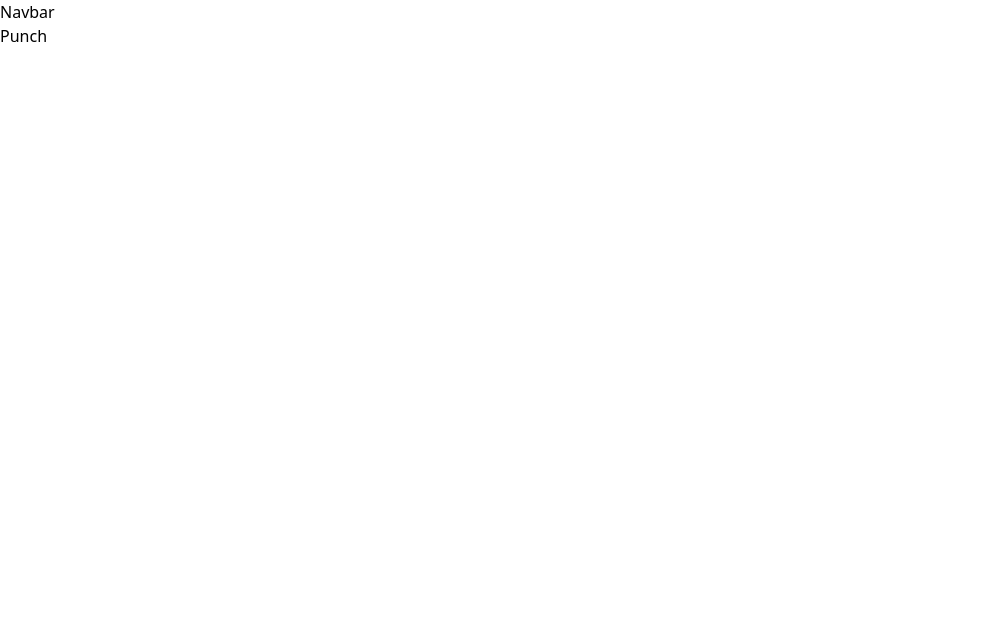
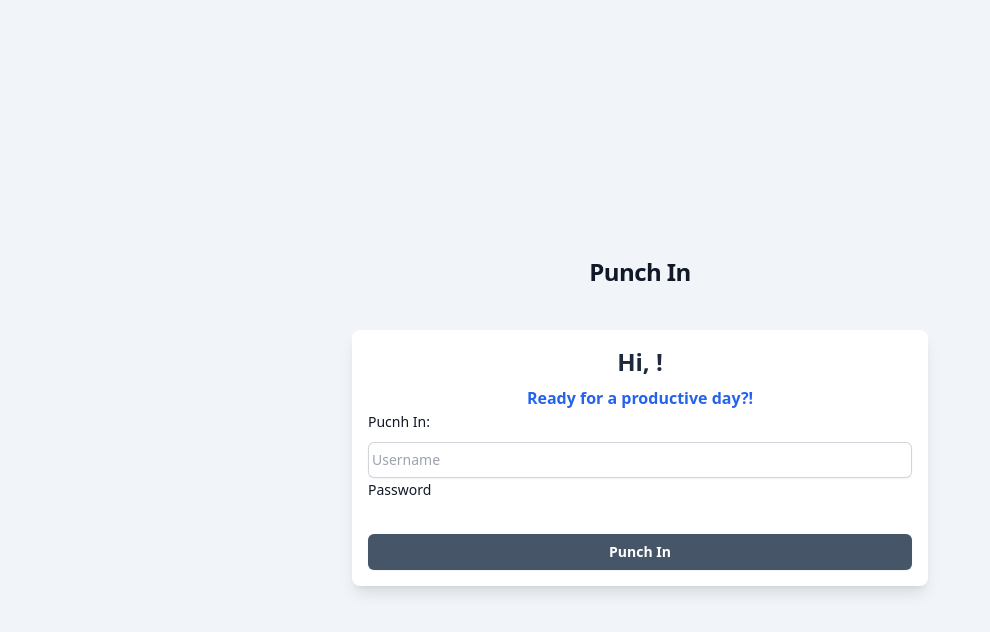
Before and after one commit to MarwanAshrafKhalil/MERN-HR-System, a React (Vite) app in the folder client/: page /punch in a window 1280 px wide. Shown: the top 632 px of the page, without its empty margins (0-990 px from the left). Built offline with nearby package versions, Linux system fonts and the light colour scheme.

Commit message:
adding route for signin/punch

```diff
--- a/client/package.json
+++ b/client/package.json
@@ -16,7 +16,8 @@
     "react-dom": "^18.2.0",
     "react-redux": "^8.1.3",
     "react-router": "^6.17.0",
-    "react-router-dom": "^6.17.0"
+    "react-router-dom": "^6.17.0",
+    "redux-persist": "^6.0.0"
   },
   "devDependencies": {
     "@types/react": "^18.2.15",
--- a/client/src/App.jsx
+++ b/client/src/App.jsx
@@ -1,15 +1,22 @@
 import { BrowserRouter, Navigate, Route, Routes } from "react-router-dom";
 import MainApp from "./components/MainApp";
 import Signin from "./pages/Signin";
+import Punch from "./pages/Punch";
+import PrivateRoute from "./components/PrivateRoute";
 
 function App() {
   return (
     <BrowserRouter>
       <Routes>
         {/* to navigate to signin page as default page */}
-        <Route path="/" element={<Navigate to="/signin" />} />
+        {/* <Route path="/" element={<Navigate to="/signin" />} /> */}
         <Route path="/signin" element={<Signin />} />
-        <Route path="/*" element={<MainApp />} />
+        <Route path="/punch" element={<Punch />} />
+
+        <Route path="/" element={<PrivateRoute />}>
+          <Route path="/punch" element={<Punch />} />
+        </Route>
+        {/* <Route path="/*" element={<MainApp />} /> */}
       </Routes>
     </BrowserRouter>
   );
--- a/client/src/components/MainApp.jsx
+++ b/client/src/components/MainApp.jsx
@@ -12,7 +12,6 @@ function MainApp() {
         <Route path="/profile" element={<Profile />} />
         <Route path="/punch" element={<Punch />} />
         <Route path="/leaves" element={<Leaves />} />
-        <Route />
       </Routes>
     </div>
   );
--- /dev/null
+++ b/client/src/components/PrivateRoute.jsx
@@ -0,0 +1,15 @@
+import { useSelector } from "react-redux/";
+import { Outlet, Navigate } from "react-router-dom";
+
+function PrivateRoute() {
+  const employeeSignedIn = useSelector((state) => state.employee.signedIn);
+  console.log(employeeSignedIn);
+
+  return employeeSignedIn ? (
+    <Navigate to="/punch" />
+  ) : (
+    <Navigate to="/signin" />
+  );
+}
+
+export default PrivateRoute;
--- a/client/src/main.jsx
+++ b/client/src/main.jsx
@@ -1,11 +1,14 @@
 import ReactDOM from "react-dom/client";
+import { Provider } from "react-redux";
+import { PersistGate } from "redux-persist/integration/react";
 import App from "./App.jsx";
 import "./index.css";
-import { Provider } from "react-redux";
-import store from "./redux/app/store.js";
+import { persistor, store } from "./redux/app/store.js";
 
 ReactDOM.createRoot(document.getElementById("root")).render(
   <Provider store={store}>
-    <App />
+    <PersistGate persistor={persistor} loading={null}>
+      <App />
+    </PersistGate>
   </Provider>
 );
--- a/client/src/pages/Punch.jsx
+++ b/client/src/pages/Punch.jsx
@@ -1,5 +1,105 @@
-function Punch() {
-  return <div>Punch</div>;
+import { useState } from "react";
+import { useNavigate } from "react-router-dom";
+import { useDispatch, useSelector, useStore } from "react-redux";
+import { signinEmployee } from "../redux/features/employee/employee.actions";
+
+export default function Punch() {
+  const [formData, SetFormData] = useState({});
+
+  const navigate = useNavigate();
+  const dispatch = useDispatch();
+  const store = useStore();
+
+  const employeeUsername = useSelector(
+    (state) => state.employee.currentEmployee.username
+  );
+  const employeeError = useSelector((state) => state.employee.error);
+
+  const [errorEmp, setErrorEmp] = useState("");
+
+  function handleChange(e) {
+    SetFormData({ ...formData, [e.target.id]: e.target.value });
+  }
+
+  // function setError() {
+  //   setErrorEmp(employeeError);
+  // }
+
+  async function handleSubmit(e) {
+    e.preventDefault();
+    console.log("formdata: ", formData);
+    try {
+      await dispatch(signinEmployee(formData));
+      let employeeError = store.getState().employee.error;
+      console.log("Errr: ", employeeError);
+      if (employeeError) {
+        return;
+      }
+      navigate("/punch");
+    } catch (error) {
+      // dispatch();
+      console.log("failed: ", error);
+    }
+  }
+
+  return (
+    <>
+      <div className="bg-slate-100 h-screen flex  min-h-full flex-1 flex-col justify-center px-6 py-12 lg:px-8">
+        <div className="sm:mx-auto sm:w-full max-w-2xl sm:max-w-lg">
+          <h2 className="mt-10 text-center text-2xl font-bold leading-9 tracking-tight text-gray-900">
+            Punch In
+          </h2>
+        </div>
+        <div
+          id="box"
+          className="mt-10 bg-white sm:mx-auto sm:w-full  sm:max-w-xl p-4 shadow-lg rounded-lg"
+        >
+          <div>
+            <div className="text-center">
+              <h1 className="text-slate-800  font-bold text-2xl ">
+                Hi, {employeeUsername}!
+              </h1>
+              <p className=" font-semibold pt-2  text-blue-600">
+                Ready for a productive day?!
+              </p>
+            </div>
+
+            <label className="block text-sm font-medium leading-6 text-gray-900">
+              Pucnh In:
+            </label>
+
+            <div className="mt-2">
+              <input
+                className="block w-full rounded-md border-0 py-1.5 px-1 text-gray-900 shadow-sm ring-1 ring-inset ring-gray-300 placeholder:text-gray-400 focus:ring-2 focus:ring-inset focus:ring-indigo-600 sm:text-sm sm:leading-6"
+                id="username"
+                type="text"
+                required
+                placeholder="Username"
+                onChange={handleChange}
+              />
+            </div>
+          </div>
+
+          <div>
+            <div className="flex items-center justify-between">
+              <label
+                htmlFor="password"
+                className="block text-sm font-medium leading-6 text-gray-900"
+              >
+                Password
+              </label>
+              <div className="text-sm"></div>
+            </div>
+          </div>
+          <div className="mt-2"></div>
+
+          <div className="flex flex-col gap-2 pt-6">
+            <button className="flex w-full justify-center rounded-md bg-slate-600  py-1.5 text-sm font-semibold leading-6 text-white shadow-sm hover:bg-indigo-700 focus-visible:outline focus-visible:outline-2 focus-visible:outline-offset-2 focus-visible:outline-indigo-600">
+              Punch In
+            </button>
+          </div>
+        </div>
+      </div>
+    </>
+  );
 }
-
-export default Punch;
--- a/client/src/pages/Signin.jsx
+++ b/client/src/pages/Signin.jsx
@@ -56,10 +56,6 @@ export default function Signin() {
         <div className="mt-10 bg-white sm:mx-auto sm:w-full sm:max-w-sm p-4 shadow-lg rounded-lg">
           <form onSubmit={handleSubmit} className="space-y-6 " type="submit">
             <div>
-              <h1 className="text-white font-semibold text-2xl uppercase">
-                Sign In
-              </h1>
-
               <label
                 htmlFor="username"
                 className="block text-sm font-medium leading-6 text-gray-900"
--- a/client/src/redux/app/store.js
+++ b/client/src/redux/app/store.js
@@ -1,10 +1,22 @@
-import { configureStore } from "@reduxjs/toolkit";
+import { combineReducers, configureStore } from "@reduxjs/toolkit";
 import employeeReducer from "../features/employee/employee.slice";
+import { persistReducer, persistStore } from "redux-persist";
+import storage from "redux-persist/lib/storage";
+const persistCofnig = {
+  key: "root",
 
-const store = configureStore({
-  reducer: {
-    employee: employeeReducer,
-  },
+  storage,
+};
+
+const rootReducer = combineReducers({ employee: employeeReducer });
+const persistedReducer = persistReducer(persistCofnig, rootReducer);
+
+export const store = configureStore({
+  reducer: persistedReducer,
+  middleware: (getDefaultMiddleware) =>
+    getDefaultMiddleware({
+      serializableCheck: false,
+    }),
 });
 
-export default store;
+export const persistor = persistStore(store);
--- a/client/src/redux/features/employee/employee.slice.js
+++ b/client/src/redux/features/employee/employee.slice.js
@@ -6,6 +6,7 @@ const initialState = {
   updatedEmployee: {},
   deletedEmployee: false,
   isLoading: false,
+  signedIn: false,
   error: "",
 };
 
@@ -19,6 +20,7 @@ export const employeeSlice = createSlice({
     fetchEmployee: (state, action) => {
       state.currentEmployee = action.payload;
       state.error = "";
+      state.signedIn = true;
     },
     createEmployee: (state, action) => {
       state.createdEmployee = true;
```
Also changed, not shown: 2 other files (tests, documents, lock files or other folders).
